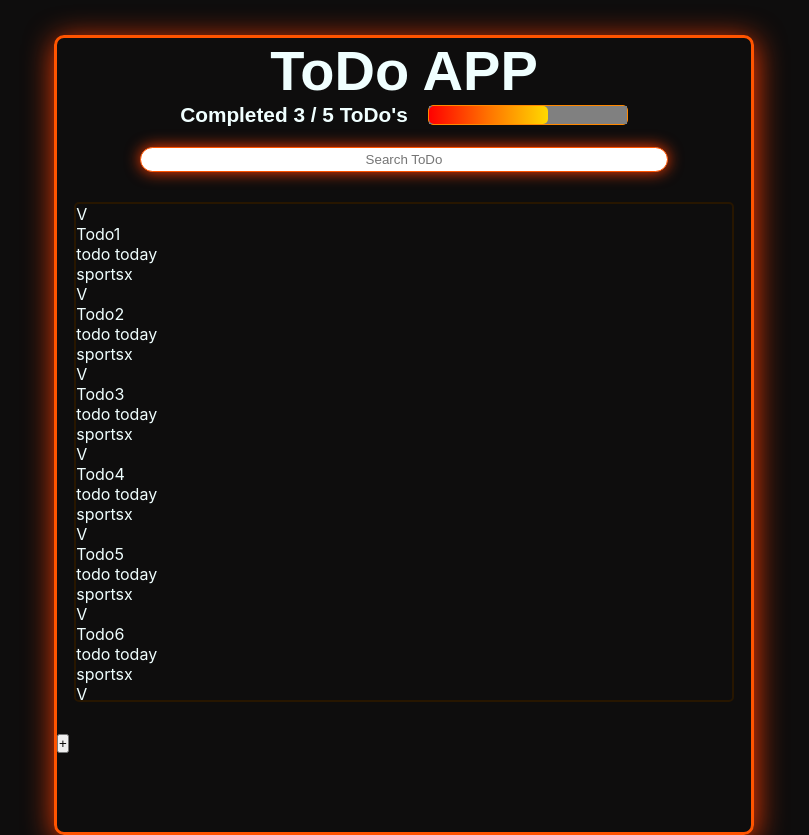
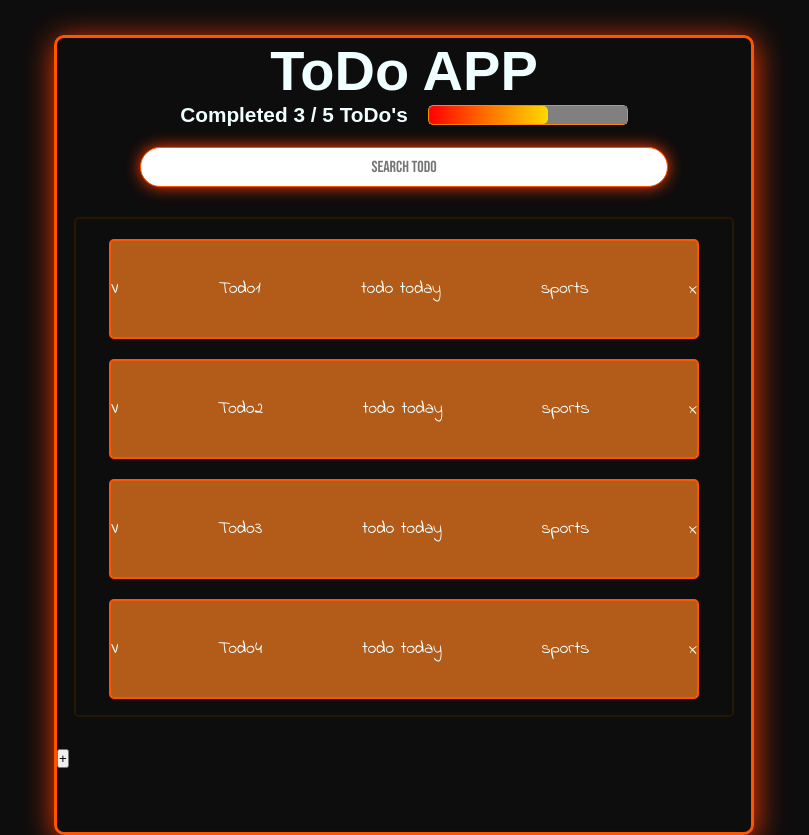
Before and after one commit to Hcrj99/Todo--List-App, a React (Create React App) app: page / in a window 1280 px wide. Shown: the whole page, without its empty margins (236-1045 px from the left). Built offline with nearby package versions, Linux system fonts and the light colour scheme; a web font is replaced by a local one.

Commit message:
ToDo item css style

```diff
--- a/public/index.html
+++ b/public/index.html
@@ -13,6 +13,9 @@
     <link rel="preconnect" href="https://fonts.googleapis.com">
     <link rel="preconnect" href="https://fonts.gstatic.com" crossorigin>
     <link href="https://fonts.googleapis.com/css2?family=Bebas+Neue&family=Bungee+Spice&display=swap" rel="stylesheet">
+    <link rel="preconnect" href="https://fonts.googleapis.com">
+    <link rel="preconnect" href="https://fonts.gstatic.com" crossorigin>
+    <link href="https://fonts.googleapis.com/css2?family=Indie+Flower&display=swap" rel="stylesheet">
     <!--
       manifest.json provides metadata used when your web app is installed on a
       user's mobile device or desktop. See https://developers.google.com/web/fundamentals/web-app-manifest/
--- /dev/null
+++ b/src/Components/Todoitem/todoitem.css
@@ -0,0 +1,27 @@
+.todoitem__container {
+  width: 90%;
+	max-width: 700px;
+	height: 100px;
+	margin: 0 auto;
+	display: flex;
+	margin-top: 20px;
+	margin-bottom: 20px;
+	flex-wrap: wrap;
+	align-items: center;
+	justify-content:space-between;
+	border: 2px solid ;
+	border-radius: 5px;
+	font-size: 1.1rem;
+	font-family: 'Indie Flower', cursive;
+	animation: changeColor 3s infinite;
+	background-color: #b35b18;
+	color: azure;
+}
+
+@keyframes changeColor {
+	0% {border-color: rgb(255, 50, 0);}
+	25% {border-color: rgb(255, 100, 0);}
+	50% {border-color: rgb(255, 150, 0);}
+	75% {border-color: rgb(255, 110, 0);}
+	100% {border-color:rgb(255, 60, 0);}
+}
--- a/src/Components/Todoitem/todoitem.jsx
+++ b/src/Components/Todoitem/todoitem.jsx
@@ -1,13 +1,14 @@
+import './todoitem.css'
 
 function TodoItem ( { text, completed , description, type } ) {
 	return(
-		<li>
+		<div className='todoitem__container'>
 		<span>V</span>
 		<p>{text}</p>
 		<p>{description}</p>
 		<span>{type}</span>
 		<span>x</span>
-		</li>
+		</div>
 	);
 }
 
--- a/src/Components/Todosearch/todosearch.css
+++ b/src/Components/Todosearch/todosearch.css
@@ -12,10 +12,13 @@
 .todosearch__input {
 	width: 95%;
 	max-width: 700px;
-	height: 25px;
+	height: 40px;
 	border-radius: 20px;
 	text-align: center;
 	border: 1px solid;
+	font-size: 1rem;
+	font-family: 'Bebas Neue', sans-serif;
+	color: rgb(218, 69, 0);
 	animation: changeColor 3s infinite;
 	box-shadow: 0 0 15px rgb(255, 60, 0);
 }
```
